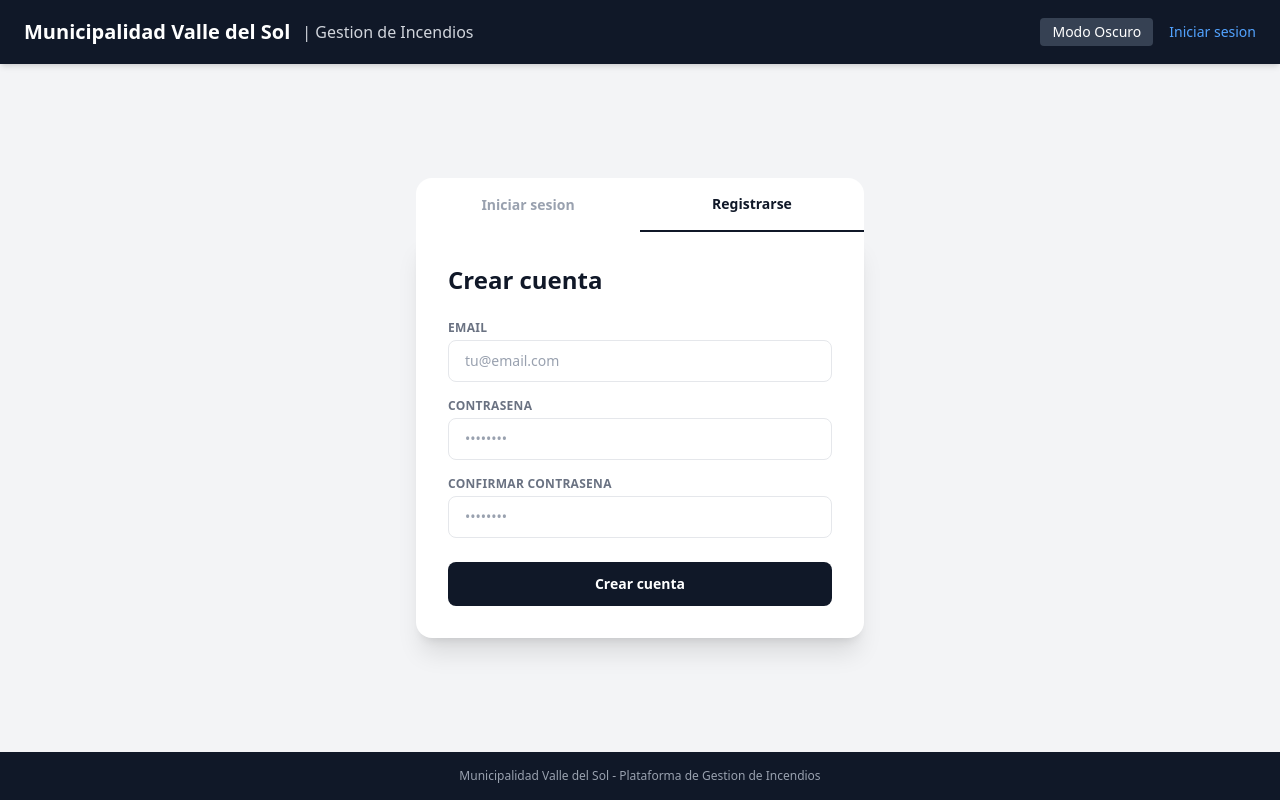
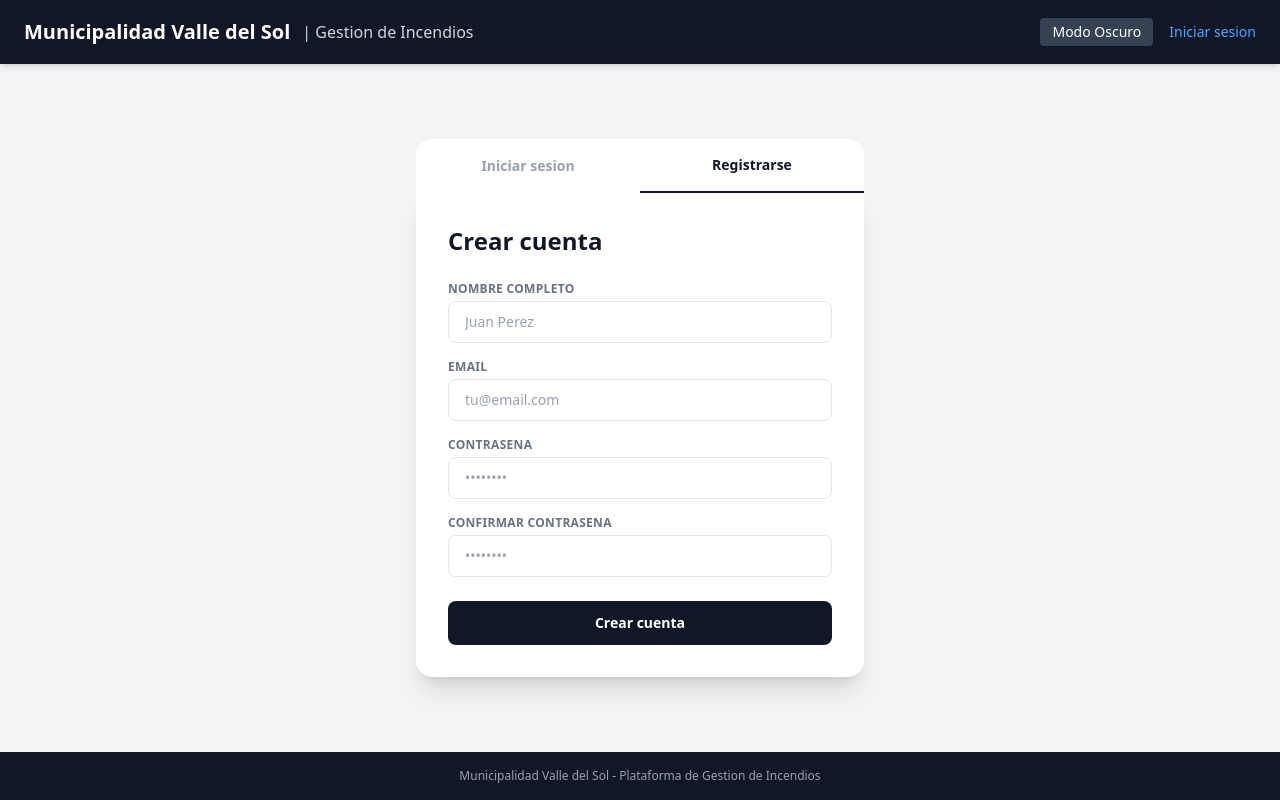
Before and after one commit to JOAKOO123/muni-valle-sol-frontend, a Next.js app: page /login in a window 1280 px wide. Both pictures are taken after a click on the button "Registrarse". Built offline with nearby package versions, Linux system fonts and the light colour scheme; no server answers.

Commit message:
fix: agregar campo nombre en registro y actualizar authService con credentials include

```diff
--- a/src/app/login/page.tsx
+++ b/src/app/login/page.tsx
@@ -11,12 +11,13 @@ const LoginPage = () => {
   const router = useRouter()
   const { login } = useAuthStore()
 
-  const [tab, setTab]                           = useState<Tab>('login')
-  const [email, setEmail]                       = useState('')
-  const [password, setPassword]                 = useState('')
-  const [confirmPassword, setConfirmPassword]   = useState('')
-  const [error, setError]                       = useState('')
-  const [loading, setLoading]                   = useState(false)
+  const [tab, setTab]                         = useState<Tab>('login')
+  const [nombre, setNombre]                   = useState('')
+  const [email, setEmail]                     = useState('')
+  const [password, setPassword]               = useState('')
+  const [confirmPassword, setConfirmPassword] = useState('')
+  const [error, setError]                     = useState('')
+  const [loading, setLoading]                 = useState(false)
 
   const isLogin = tab === 'login'
 
@@ -33,11 +34,17 @@ const LoginPage = () => {
     try {
       if (isLogin) {
         const data = await loginService(email, password)
-        login({ id: data.id, email: data.email, nombre: email.split('@')[0], rol: data.rol || 'CIUDADANO' })
+        login({
+          id:     data.id,
+          nombre: data.nombre,
+          email:  data.email,
+          rol:    data.rol || 'CIUDADANO',
+        })
         router.push('/dashboard')
       } else {
-        await registerService(email, password)
+        await registerService(nombre, email, password)
         setTab('login')
+        setNombre('')
         setEmail('')
         setPassword('')
         setConfirmPassword('')
@@ -53,7 +60,6 @@ const LoginPage = () => {
     <div className="flex-1 flex items-center justify-center p-4">
       <div className="w-full max-w-md">
 
-        {/* Tabs */}
         <div className={`flex rounded-t-2xl overflow-hidden transition-colors duration-300 ${
           isLogin ? 'bg-gray-900' : 'bg-white'
         }`}>
@@ -72,14 +78,13 @@ const LoginPage = () => {
             className={`flex-1 py-4 text-sm font-semibold transition-all ${
               !isLogin
                 ? 'text-gray-900 border-b-2 border-gray-900'
-                : 'text-gray-500 hover:text-gray-300'
+                : 'text-gray.500 hover:text-gray-300'
             }`}
           >
             Registrarse
           </button>
         </div>
 
-        {/* Form */}
         <div className={`rounded-b-2xl shadow-xl p-8 transition-colors duration-300 ${
           isLogin ? 'bg-gray-900 text-white' : 'bg-white text-gray-900'
         }`}>
@@ -98,6 +103,23 @@ const LoginPage = () => {
           )}
 
           <form onSubmit={handleSubmit} className="flex flex-col gap-4">
+
+            {!isLogin && (
+              <div className="flex flex-col gap-1">
+                <label className="text-xs font-semibold uppercase tracking-wide text-gray-500">
+                  Nombre completo
+                </label>
+                <input
+                  type="text"
+                  placeholder="Juan Perez"
+                  value={nombre}
+                  onChange={(e) => setNombre(e.target.value)}
+                  required
+                  className="px-4 py-2.5 rounded-lg text-sm outline-none border border-gray-200 text-gray-900 placeholder-gray-400 focus:border-gray-900 bg-white transition-colors"
+                />
+              </div>
+            )}
+
             <div className="flex flex-col gap-1">
               <label className={`text-xs font-semibold uppercase tracking-wide ${
                 isLogin ? 'text-gray-400' : 'text-gray-500'
@@ -188,7 +210,6 @@ const LoginPage = () => {
       </div>
     </div>
   )
-
 }
 
 export default LoginPage
--- a/src/services/authService.ts
+++ b/src/services/authService.ts
@@ -11,11 +11,11 @@ export const login = async (email: string, password: string) => {
   return response.json()
 }
 
-export const register = async (email: string, password: string) => {
+export const register = async (nombre: string, email: string, password: string) => {
   const response = await fetch(`${BASE_URL}/api/auth/register`, {
     method: 'POST',
     headers: { 'Content-Type': 'application/json' },
-    body: JSON.stringify({ email, password }),
+    body: JSON.stringify({ nombre, email, password, rol: 'CIUDADANO' }),
     credentials: 'include',
   })
   if (!response.ok) throw new Error('Error al registrar usuario')
```
